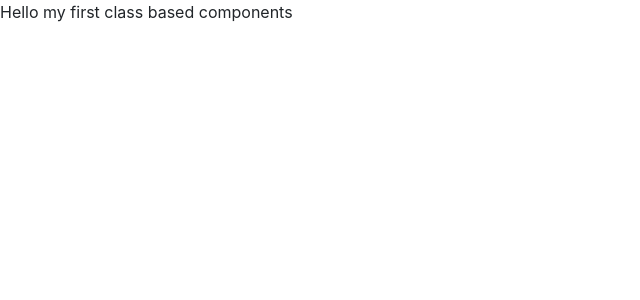
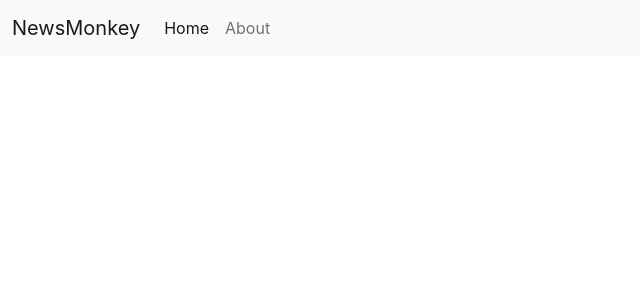
Before and after one commit to panditdhamdhere/Newsapp, a React (Create React App) app in the folder newsapp/: page / in a window 1280 px wide. Shown: the top 300 px of the page, without its empty margins (0-640 px from the left). Built offline with nearby package versions, Linux system fonts and the light colour scheme.

Commit message:
navbar added

```diff
--- a/newsapp/public/index.html
+++ b/newsapp/public/index.html
@@ -1,14 +1,12 @@
 <!DOCTYPE html>
 <html lang="en">
+
 <head>
   <meta charset="utf-8" />
   <link rel="icon" href="%PUBLIC_URL%/favicon.ico" />
   <meta name="viewport" content="width=device-width, initial-scale=1" />
   <meta name="theme-color" content="#000000" />
-    <meta
-      name="description"
-      content="Web site created using create-react-app"
-    />
+  <meta name="description" content="News app is a news app which can be used for free" />
   <link rel="apple-touch-icon" href="%PUBLIC_URL%/logo192.png" />
   <!--
       manifest.json provides metadata used when your web app is installed on a
@@ -24,9 +22,11 @@
       work correctly both with client-side routing and a non-root public URL.
       Learn how to configure a non-root public URL by running `npm run build`.
     -->
-    <link href="https://cdn.jsdelivr.net/npm/bootstrap@5.2.2/dist/css/bootstrap.min.css" rel="stylesheet" integrity="sha384-Zenh87qX5JnK2Jl0vWa8Ck2rdkQ2Bzep5IDxbcnCeuOxjzrPF/et3URy9Bv1WTRi" crossorigin="anonymous">
-    <title>React App</title>
+  <link href="https://cdn.jsdelivr.net/npm/bootstrap@5.2.2/dist/css/bootstrap.min.css" rel="stylesheet"
+    integrity="sha384-Zenh87qX5JnK2Jl0vWa8Ck2rdkQ2Bzep5IDxbcnCeuOxjzrPF/et3URy9Bv1WTRi" crossorigin="anonymous">
+  <title>News-App get daily news free</title>
 </head>
+
 <body>
   <noscript>You need to enable JavaScript to run this app.</noscript>
   <div id="root"></div>
@@ -40,6 +40,9 @@
       To begin the development, run `npm start` or `yarn start`.
       To create a production bundle, use `npm run build` or `yarn build`.
     -->
-    <script src="https://cdn.jsdelivr.net/npm/bootstrap@5.2.2/dist/js/bootstrap.bundle.min.js" integrity="sha384-OERcA2EqjJCMA+/3y+gxIOqMEjwtxJY7qPCqsdltbNJuaOe923+mo//f6V8Qbsw3" crossorigin="anonymous"></script>
+  <script src="https://cdn.jsdelivr.net/npm/bootstrap@5.2.2/dist/js/bootstrap.bundle.min.js"
+    integrity="sha384-OERcA2EqjJCMA+/3y+gxIOqMEjwtxJY7qPCqsdltbNJuaOe923+mo//f6V8Qbsw3"
+    crossorigin="anonymous"></script>
 </body>
+
 </html>
--- a/newsapp/src/App.js
+++ b/newsapp/src/App.js
@@ -1,12 +1,13 @@
 import './App.css';
 
 import React, { Component } from 'react'
+import Navbar from './Components/Navbar';
 
 export default class App extends Component {
   render() {
     return (
       <div>
-        Hello my first class based components
+      <Navbar/>
       </div>
     )
   }
--- /dev/null
+++ b/newsapp/src/Components/Navbar.js
@@ -0,0 +1,35 @@
+import React, { Component } from 'react'
+import PropTypes from 'prop-types'
+
+export class Navbar extends Component {
+    static propTypes = {
+
+    }
+
+    render() {
+        return (
+            <div>
+                <nav class="navbar navbar-expand-lg bg-light">
+                    <div class="container-fluid">
+                        <a class="navbar-brand" href="#">NewsMonkey</a>
+                        <button class="navbar-toggler" type="button" data-bs-toggle="collapse" data-bs-target="#navbarSupportedContent" aria-controls="navbarSupportedContent" aria-expanded="false" aria-label="Toggle navigation">
+                            <span class="navbar-toggler-icon"></span>
+                        </button>
+                        <div class="collapse navbar-collapse" id="navbarSupportedContent">
+                            <ul class="navbar-nav me-auto mb-2 mb-lg-0">
+                                <li class="nav-item">
+                                    <a class="nav-link active" aria-current="page" href="#">Home</a>
+                                </li>
+                                <li class="nav-item">
+                                    <a class="nav-link" href="/about">About</a>
+                                </li>
+                            </ul>
+                        </div>
+                    </div>
+                </nav >
+            </div >
+        )
+    }
+}
+
+export default Navbar
```
Lines whose indentation alone changed are shown as unchanged.
